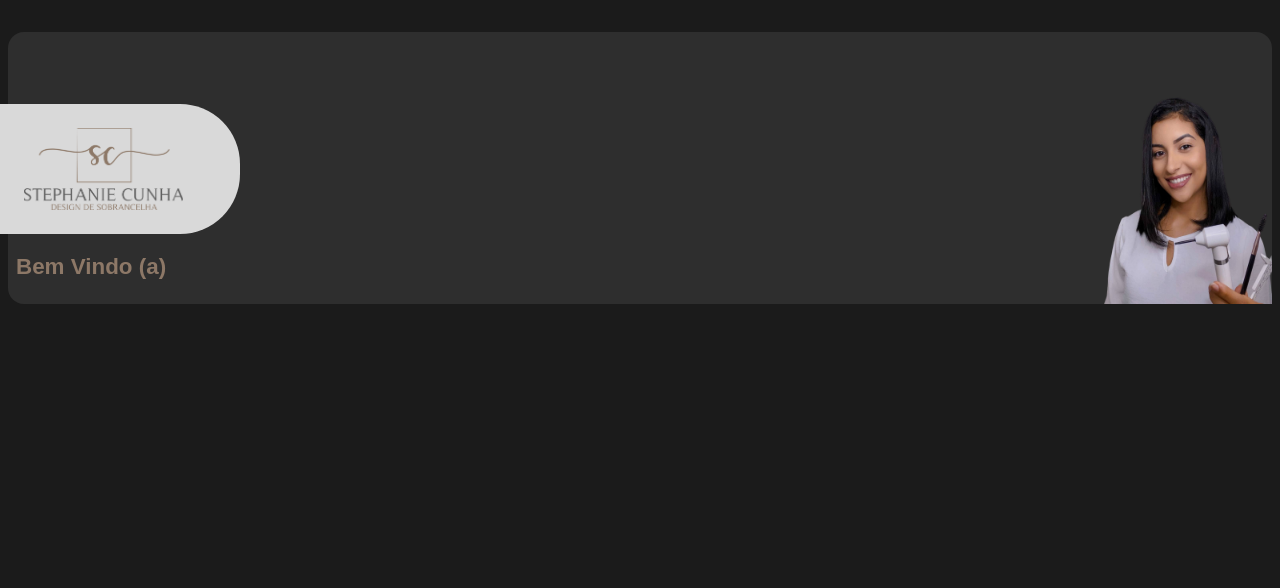
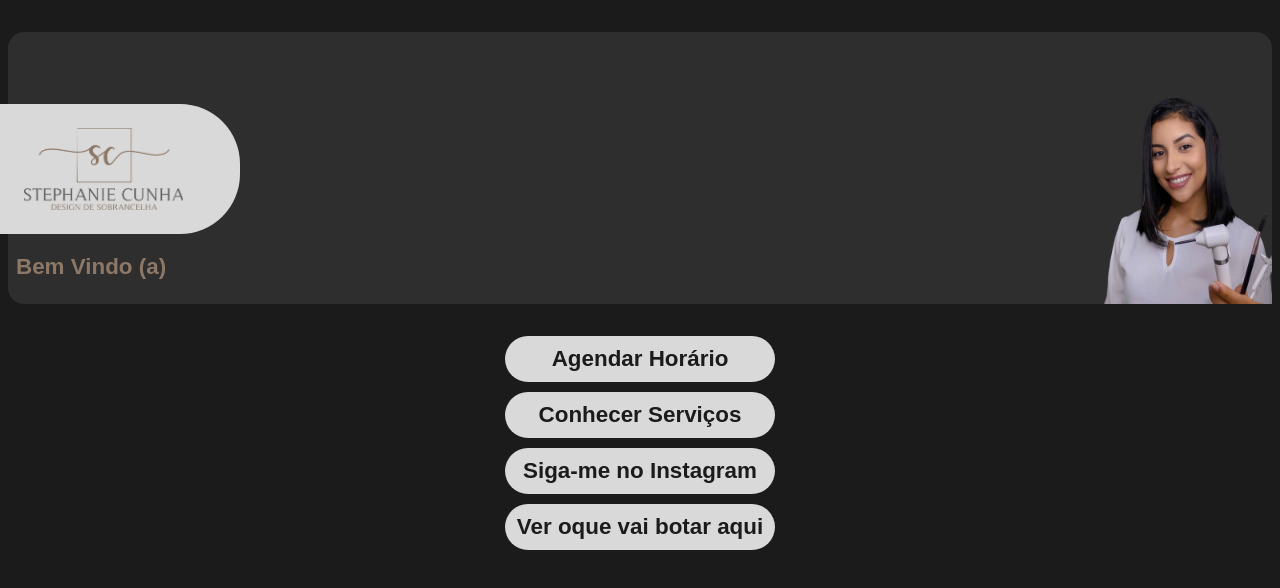
Before and after one commit to Leeogmz/HTML-CSS, a plain HTML site: page Site-para-designer/index.html in a window 1280 px wide. Drawn offline with Linux system fonts and the light colour scheme.

Commit message:
Alterando endereço do instagram e botao p/ agendar

```diff
--- a/Site-para-designer/index.html
+++ b/Site-para-designer/index.html
@@ -12,21 +12,56 @@
 <body>
     <header></header>
 
-   <main class="apresentacao">
+    <main class="apresentacao">
 
         <section class="card__principal">
 
+            <div>
+                <img class="logo" src="Images/Logo.png">
+
+                <h1 class="titulos">
+                    Bem Vindo (a)
+                </h1>
+            </div>
+            <img class="perfil" src="Images/perfil.png">
 
 
-            <div>
 
-            <img class="logo" src="Images/Logo.png">
+        </section>
 
-            <h1 class="titulos">
-                Bem Vindo (a)
-            </h1>
+        <section class="card_botoes">
+
+        <div class="botao">
+            <a class="botao_texto" target="_blank"
+            href="https://api.whatsapp.com/send?phone=5579988661060&text=Ol%C3%A1,%20vim%20atrav%C3%A9s%20do%20site!%20">
+            Agendar Horário
+        </a>
         </div>
-            <img class="perfil" src="Images/perfil.png">
+
+        <div class="botao">
+            <a class="botao_texto" target="_blank"
+            href="servicos.html">
+            Conhecer Serviços
+        </a>
+        </div>
+
+        <div class="botao">
+            <a class="botao_texto" target="_blank"
+            href="https://www.instagram.com/stephaniecunhabeauty/">
+            Siga-me no Instagram
+        </a>
+        </div>
+
+        <div class="botao">
+            <a class="botao_texto" target="_blank"
+            href="https://api.whatsapp.com/send?phone=5579988661060&text=Ol%C3%A1,%20vim%20atrav%C3%A9s%20do%20site!%20">
+            Ver oque vai botar aqui
+        </a>
+        </div>
+
+    </section>
+
+
 
 
 
@@ -39,7 +74,7 @@
 
 
     </main>
-    <footer</footer>
+    <footer< /footer>
 </body>
 
 </html>
--- a/Site-para-designer/style.css
+++ b/Site-para-designer/style.css
@@ -50,9 +50,41 @@
     background-color: var(--cor-background-logo);
     border-radius: 0 60px 60px 0;
 
-
   }
 
   .perfil{
     width: 12rem;
   }
+
+  .card_botoes {
+    display: flex;
+    flex-direction: column;
+    border-radius: 1em;
+    justify-content: center;
+    align-items: center;
+    gap: 10px;
+
+
+  }
+
+  .botao{
+    background-color: var(--cor-background-logo);
+    width: 250px;
+    padding: 10px;
+    border-radius: 60px;
+    text-align: center;
+
+
+
+  }
+
+  .botao_texto{
+    font-size: 1.4rem;
+    font-weight: 700;
+    color: var(--cor-background);
+    text-decoration: none;
+  }
+
+  .icon{
+    width: 20px;
+  }
```
Also changed, not shown: Site-para-designer/servicos.html (+1 -1 lines).
